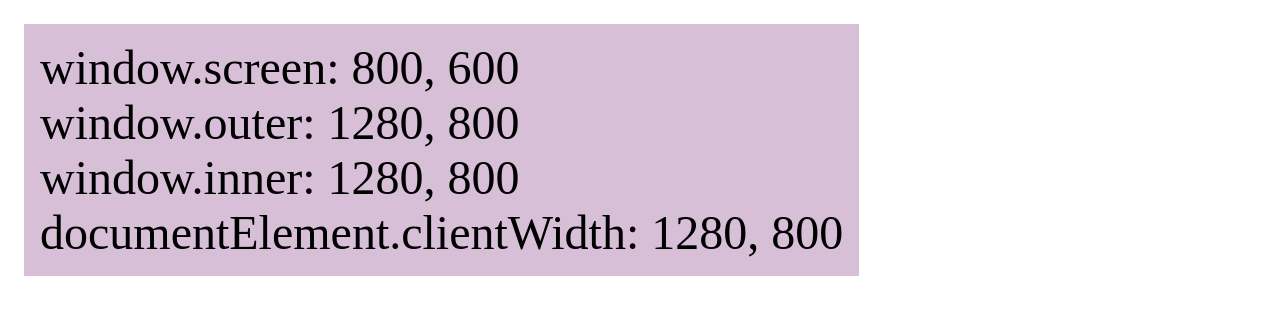
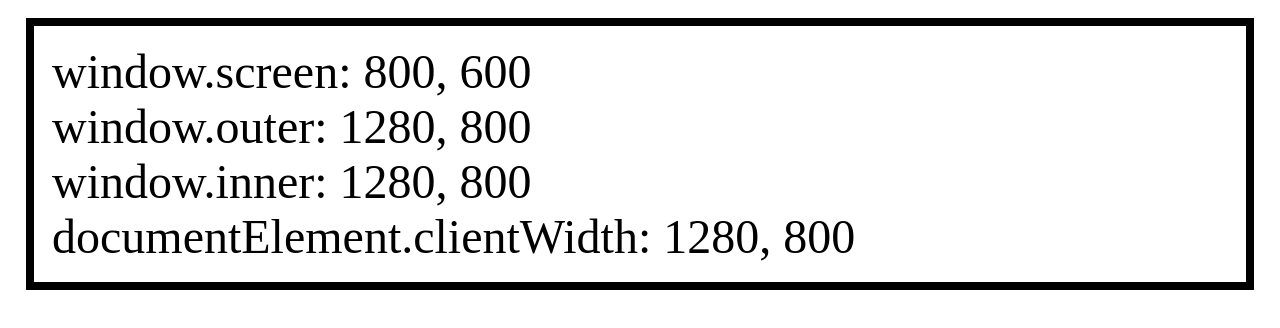
Before and after one commit to Samuel-0930/DreamCode_Essential-Browser, a plain HTML site: page Chapter-1/window_size.html in a window 1280 px wide. Drawn offline with Linux system fonts and the light colour scheme.

Commit message:
Do My Self

```diff
--- a/Chapter-1/window_size.html
+++ b/Chapter-1/window_size.html
@@ -6,11 +6,10 @@
 		<title>Window Size</title>
 		<style>
 			.tag {
-				display: inline-block;
-				background-color: thistle;
-				padding: 16px;
-				margin: 16px;
 				font-size: 48px;
+				margin: 18px 18px;
+				padding: 18px;
+				border: 0.5rem solid black;
 			}
 		</style>
 	</head>
@@ -23,9 +22,10 @@
 				window.screen: ${window.screen.width}, ${window.screen.height}<br>
 				window.outer: ${window.outerWidth}, ${window.outerHeight}<br>
 				window.inner: ${window.innerWidth}, ${window.innerHeight}<br>
-				documentElement.clientWidth: ${document.documentElement.clientWidth}, ${document.documentElement.clientHeight}<br>
+				documentElement.clientWidth: ${document.documentElement.clientWidth}, ${document.documentElement.clientHeight}
 				`;
 			}
+
 			window.addEventListener('resize', () => {
 				updateTag();
 			});
```
